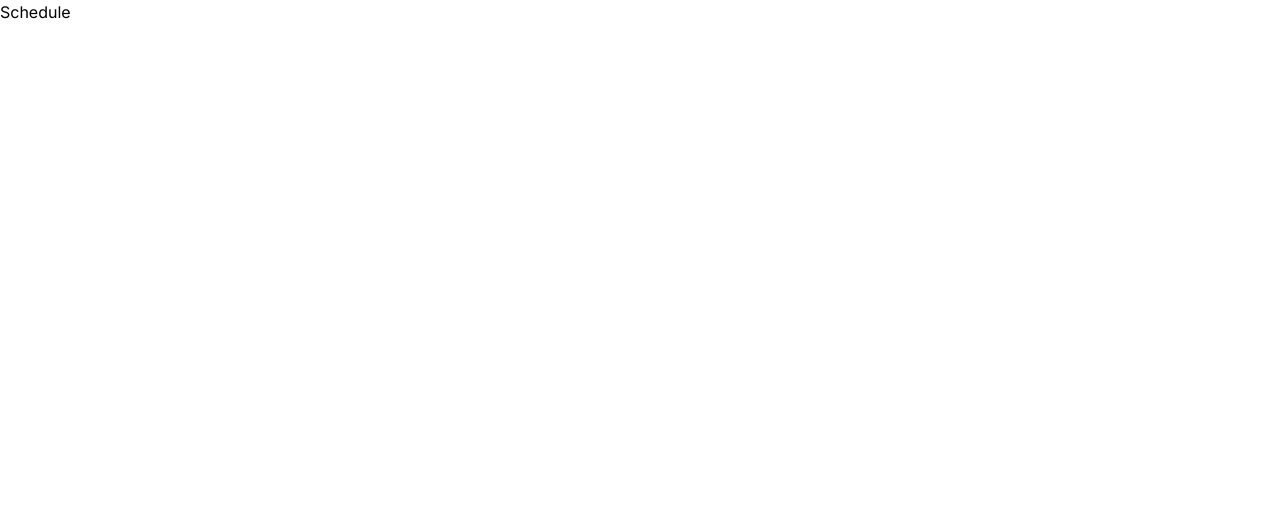
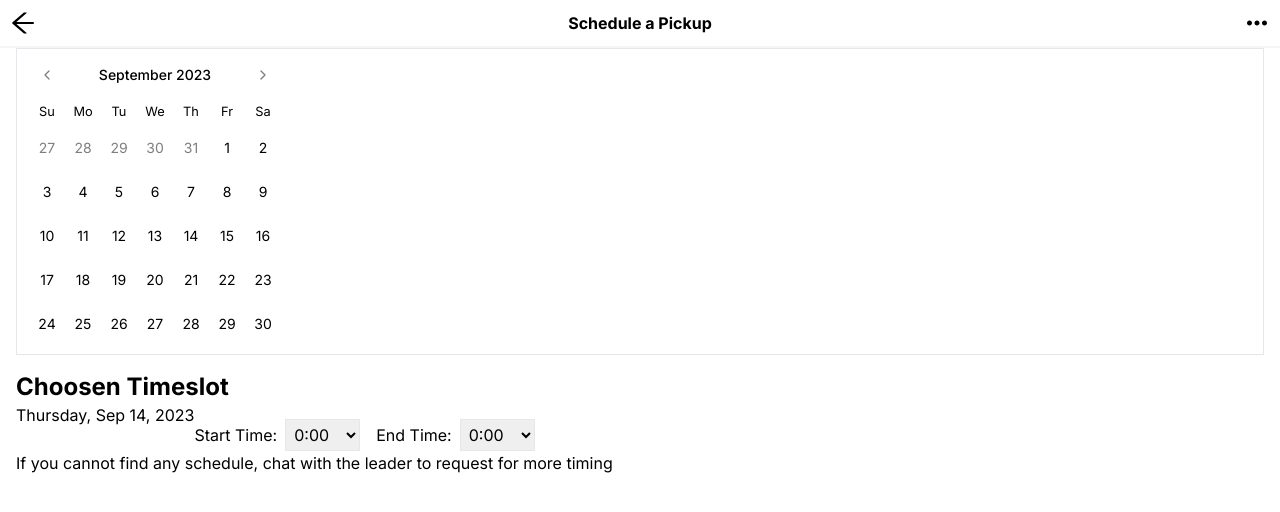
Before and after one commit to rivenbryan/tiktok-hack, a Next.js app: page /schedule in a window 1280 px wide. Shown: the top 512 px of the page. Built offline with nearby package versions, Linux system fonts and the light colour scheme.

Commit message:
Implement basic scheduling without styling

```diff
--- a/package.json
+++ b/package.json
@@ -23,6 +23,7 @@
     "class-variance-authority": "^0.7.0",
     "clsx": "^2.0.0",
     "cmdk": "^0.2.0",
+    "date-fns": "^2.30.0",
     "encoding": "^0.1.13",
     "eslint": "8.48.0",
     "eslint-config-next": "13.4.19",
@@ -31,6 +32,7 @@
     "next": "13.4.19",
     "postcss": "8.4.29",
     "react": "18.2.0",
+    "react-day-picker": "^8.8.1",
     "react-dom": "18.2.0",
     "react-icons": "^4.10.1",
     "tailwind-merge": "^1.14.0",
--- a/src/app/chat/page.tsx
+++ b/src/app/chat/page.tsx
@@ -32,7 +32,7 @@ const UNKNOWN_REPLY_MESSAGE = [
   "Sorry, we do not recognize your command. Can you try again?",
 ];
 const MYPICKTIME_REPLY_MESSAGES = [
-  "Your pick up time is 12pm to 1pm, on Sunday, 13 June 2021",
+  "Your pick up time is 12pm to 1pm, on Sunday, 13 June 2023",
 ];
 const ORDERSTATUS_REPLY_MESSAGES = [
   "Your order is currently being processed. It will be arrived in 2 days time.",
--- /dev/null
+++ b/src/app/schedule/layout.tsx
@@ -0,0 +1,13 @@
+import TiktokMobileHeader from "../components/TiktokMobileHeader";
+
+type Props = {
+  children: React.ReactNode;
+};
+export default function ScheduleLayout({ children }: Props) {
+  return (
+    <div className="h-screen overflow-y-hidden">
+      <TiktokMobileHeader heading="Schedule a Pickup" />
+      {children}
+    </div>
+  );
+}
--- a/src/app/schedule/page.tsx
+++ b/src/app/schedule/page.tsx
@@ -1,4 +1,70 @@
 "use client";
+import { Calendar } from "@/components/ui/calendar";
+import { useState } from "react";
+const HOURS = Array.from(Array(24).keys());
+
 export default function Schedule() {
-  return <>Schedule</>;
+  const [startTime, setStartTime] = useState<number | undefined>();
+  const [endTime, setEndTime] = useState<number | undefined>();
+  const [date, setDate] = useState<Date | undefined>(new Date());
+  return (
+    <div className="w-screen px-4">
+      <Calendar
+        mode="single"
+        selected={date}
+        onSelect={setDate}
+        className="rounded-md border font-bold"
+      />
+      <div>
+        <h1 className="font-bold text-2xl mt-4">Choosen Timeslot</h1>
+        <div className="flex flex-row">
+          <div>
+            {date?.toLocaleDateString("en-us", {
+              weekday: "long",
+              year: "numeric",
+              month: "short",
+              day: "numeric",
+            })}
+          </div>
+          <div className="mt-4">
+            <label htmlFor="start-time" className="mr-2">
+              Start Time:
+            </label>
+            <select
+              id="start-time"
+              value={startTime}
+              onChange={(e) => setStartTime(Number(e.target.value))}
+              className="border rounded-md p-1"
+            >
+              {HOURS.map((hour) => (
+                <option key={hour} value={hour}>
+                  {hour}:00
+                </option>
+              ))}
+            </select>
+
+            <label htmlFor="end-time" className="ml-4 mr-2">
+              End Time:
+            </label>
+            <select
+              id="end-time"
+              value={endTime}
+              onChange={(e) => setEndTime(Number(e.target.value))}
+              className="border rounded-md p-1"
+            >
+              {HOURS.map((hour) => (
+                <option key={hour} value={hour}>
+                  {hour}:00
+                </option>
+              ))}
+            </select>
+          </div>
+        </div>
+        <p>
+          If you cannot find any schedule, chat with the leader to request for
+          more timing
+        </p>
+      </div>
+    </div>
+  );
 }
--- /dev/null
+++ b/src/components/ui/calendar.tsx
@@ -0,0 +1,64 @@
+"use client";
+
+import * as React from "react";
+import { ChevronLeft, ChevronRight } from "lucide-react";
+import { DayPicker } from "react-day-picker";
+
+import { cn } from "@/lib/utils";
+import { buttonVariants } from "@/components/ui/button";
+
+export type CalendarProps = React.ComponentProps<typeof DayPicker>;
+
+function Calendar({
+  className,
+  classNames,
+  showOutsideDays = true,
+  ...props
+}: CalendarProps) {
+  return (
+    <DayPicker
+      showOutsideDays={showOutsideDays}
+      className={cn("p-3", className)}
+      classNames={{
+        months: "flex flex-col sm:flex-row space-y-4 sm:space-x-4 sm:space-y-0",
+        month: "space-y-4",
+        caption: "flex justify-center pt-1 relative items-center",
+        caption_label: "text-sm font-medium",
+        nav: "space-x-1 flex items-center",
+        nav_button: cn(
+          buttonVariants({ variant: "ghost" }),
+          "h-7 w-7 bg-transparent p-0 opacity-50 hover:opacity-100"
+        ),
+        nav_button_previous: "absolute left-1",
+        nav_button_next: "absolute right-1",
+        table: "w-full border-collapse space-y-1",
+        head_row: "flex",
+        head_cell:
+          "text-muted-foreground rounded-md w-9 font-normal text-[0.8rem]",
+        row: "flex w-full mt-2",
+        cell: "text-center text-sm p-0 relative [&:has([aria-selected])]:bg-accent first:[&:has([aria-selected])]:rounded-l-md last:[&:has([aria-selected])]:rounded-r-md focus-within:relative focus-within:z-20",
+        day: cn(
+          buttonVariants({ variant: "ghost" }),
+          "h-9 w-9 p-0 font-normal aria-selected:opacity-100"
+        ),
+        day_selected:
+          "bg-primary text-primary-foreground hover:bg-primary hover:text-primary-foreground focus:bg-primary focus:text-primary-foreground",
+        day_today: "bg-accent text-accent-foreground",
+        day_outside: "text-muted-foreground opacity-50",
+        day_disabled: "text-muted-foreground opacity-50",
+        day_range_middle:
+          "aria-selected:bg-accent aria-selected:text-accent-foreground",
+        day_hidden: "invisible",
+        ...classNames,
+      }}
+      components={{
+        IconLeft: ({ ...props }) => <ChevronLeft className="h-4 w-4" />,
+        IconRight: ({ ...props }) => <ChevronRight className="h-4 w-4" />,
+      }}
+      {...props}
+    />
+  );
+}
+Calendar.displayName = "Calendar";
+
+export { Calendar };
```
Also changed, not shown: 2 other files (tests, documents, lock files or other folders).
